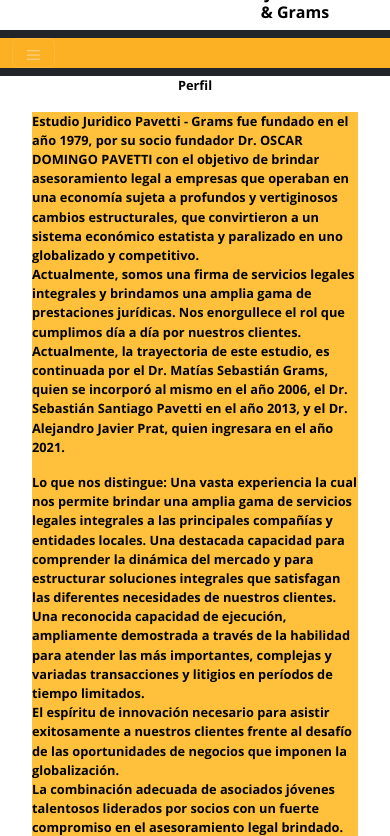
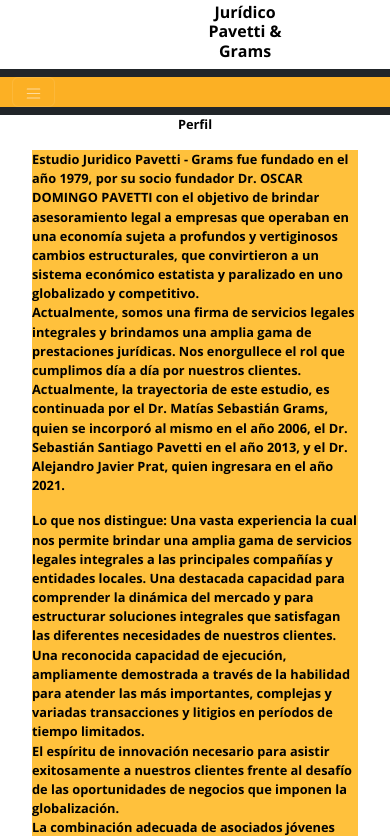
Before and after one commit to lautarolagostena/DesarrolloWeb42885, a website: page index.html in a window 390 px wide. Shown: the part 66-902 px from the top of the page. Drawn offline with nearby package versions, Linux system fonts and the light colour scheme.

Commit message:
correcion mobile

```diff
--- a/scss/_styles.scss
+++ b/scss/_styles.scss
@@ -222,7 +222,8 @@
 
     .fondo{
         background-color: rgb(20, 20, 20);
-        padding-left: 500px;
+        text-align: center;
+
         }
 
         .grupo {
@@ -371,6 +372,12 @@
         font-size: 0.7rem !important;
     }
 
+    .titulo{
+        color: #000000;
+        text-align: center;
+        padding-right: 100px;
+    }
+
     .info {
         color: rgb(255, 255, 255);
         font-family: open-sans;
```
Also changed, not shown: css/main.css, 1 other file.
